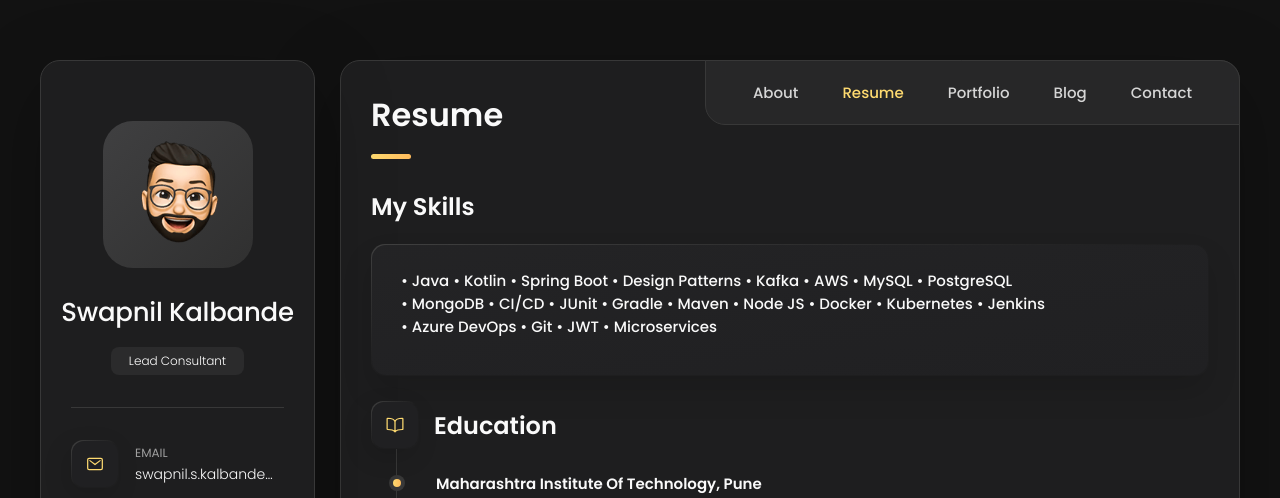
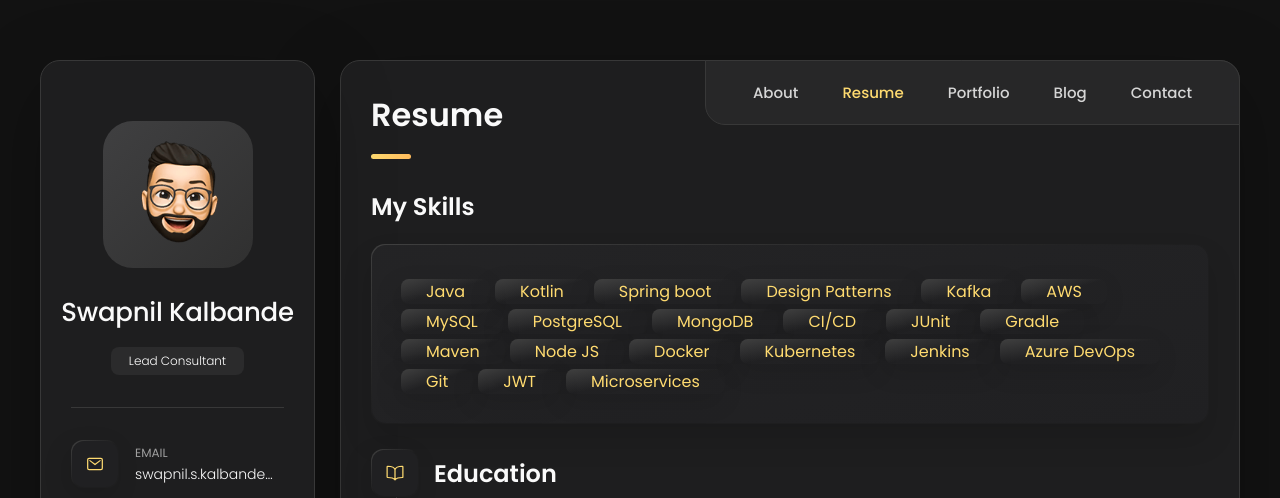
Before and after one commit to kalbandeSwapnil/kalbandeSwapnil.github.io, a plain HTML site: page index.html in a window 1280 px wide. Both pictures are taken after a click on the button "Resume". Shown: the top 498 px of the page. Drawn offline with nearby package versions, Linux system fonts and the light colour scheme.

Commit message:
update blog section

```diff
--- a/assets/css/style.css
+++ b/assets/css/style.css
@@ -757,7 +757,29 @@ main {
 .clients-item img:hover { filter: grayscale(0); }
 
 
-
+.chip {
+  position: relative;
+  background: var(--border-gradient-onyx);
+  border-radius: 8px;
+  display: flex;
+  padding: 0 25px;
+  width: fit-content;
+  justify-content: center;
+  align-items: center;
+  font-size: 16px;
+  color: var(--orange-yellow-crayola);
+  box-shadow: var(--shadow-1);
+  gap: 5px;
+}
+
+.chips-container {
+  display: flex;
+  flex-wrap: wrap;
+  gap: 5px;
+  width: inherit;
+  margin: auto;
+  margin-top: 10px;
+}
 
 
 /*-----------------------------------*\
@@ -1240,7 +1262,30 @@ textarea.form-input::-webkit-resizer { display: none; }
    */
 
   .clients-item { min-width: calc(33.33% - 10px); }
-
+  .chip {
+
+    position: relative;
+    background: var(--border-gradient-onyx);
+    border-radius: 8px;
+    display: flex;
+    padding: 0 25px;
+    width: fit-content;
+    justify-content: center;
+    align-items: center;
+    font-size: 16px;
+    color: var(--orange-yellow-crayola);
+    box-shadow: var(--shadow-1);
+    gap: 5px;
+  }
+
+  .chips-container {
+    display: flex;
+    flex-wrap: wrap;
+    gap: 5px;
+    width: inherit;
+    margin: auto;
+    margin-top: 10px;
+}
 
 
   /**
@@ -1539,6 +1584,31 @@ textarea.form-input::-webkit-resizer { display: none; }
 
   .form-btn ion-icon { font-size: 18px; }
 
+  .chip {
+
+    position: relative;
+    background: var(--border-gradient-onyx);
+    border-radius: 8px;
+    display: flex;
+    padding: 0 25px;
+    width: fit-content;
+    justify-content: center;
+    align-items: center;
+    font-size: 16px;
+    color: var(--orange-yellow-crayola);
+    box-shadow: var(--shadow-1);
+    gap: 5px;
+  }
+
+  .chips-container {
+    display: flex;
+    flex-wrap: wrap;
+    gap: 5px;
+    width: inherit;
+    margin: auto;
+    margin-top: 10px;
+}
+
 }
 
 
@@ -1638,6 +1708,30 @@ textarea.form-input::-webkit-resizer { display: none; }
     width: max-content;
     margin-left: auto;
   }
+  .chip {
+
+    position: relative;
+    background: var(--border-gradient-onyx);
+    border-radius: 8px;
+    display: flex;
+    padding: 0 25px;
+    width: fit-content;
+    justify-content: center;
+    align-items: center;
+    font-size: 16px;
+    color: var(--orange-yellow-crayola);
+    box-shadow: var(--shadow-1);
+    gap: 5px;
+  }
+
+  .chips-container {
+    display: flex;
+    flex-wrap: wrap;
+    gap: 5px;
+    width: inherit;
+    margin: auto;
+    margin-top: 10px;
+}
 
 }
 
@@ -1754,6 +1848,30 @@ textarea.form-input::-webkit-resizer { display: none; }
 
   .blog-banner-box { height: 230px; }
 
+  .chip {
+
+    position: relative;
+    background: var(--border-gradient-onyx);
+    border-radius: 8px;
+    display: flex;
+    padding: 0 25px;
+    width: fit-content;
+    justify-content: center;
+    align-items: center;
+    font-size: 16px;
+    color: var(--orange-yellow-crayola);
+    box-shadow: var(--shadow-1);
+    gap: 5px;
+  }
+
+  .chips-container {
+    display: flex;
+    flex-wrap: wrap;
+    gap: 5px;
+    width: inherit;
+    margin: auto;
+    margin-top: 10px;
+}
 }
 
 
@@ -1871,8 +1989,30 @@ textarea.form-input::-webkit-resizer { display: none; }
 
   .social-list { justify-content: center; }
 
-
-
+  .chip {
+
+    position: relative;
+    background: var(--border-gradient-onyx);
+    border-radius: 8px;
+    display: flex;
+    padding: 0 25px;
+    width: fit-content;
+    justify-content: center;
+    align-items: center;
+    font-size: 16px;
+    color: var(--orange-yellow-crayola);
+    box-shadow: var(--shadow-1);
+    gap: 5px;
+  }
+
+  .chips-container {
+    display: flex;
+    flex-wrap: wrap;
+    gap: 5px;
+    width: inherit;
+    margin: auto;
+    margin-top: 10px;
+}
   /**
 	 * RESUME
 	 */
--- a/index.html
+++ b/index.html
@@ -333,41 +333,34 @@
         <section class="skill">
 
           <h3 class="h3 skills-title">My skills</h3>
-
           <ul class="skills-list content-card">
-
-            <li class="skills-item">
-              <div class="title-wrapper">
-                <h5 class="h5">
-                  • Java
-                  • Kotlin
-                  • Spring boot
-                  • Design Patterns
-                  • Kafka
-                  • AWS
-                  • MySQL
-                  • PostgreSQL
-                  <br>• MongoDB
-                  • CI/CD
-                  • JUnit
-                  • Gradle
-                  • Maven
-                  • Node JS
-                  • Docker
-                  • Kubernetes
-                  • Jenkins
-                  <br>
-                  • Azure DevOps
-                  • Git
-                  • JWT
-                  • Microservices
-                </h5>
-              </div>
+            <li class="skills-item chips-container">
+                  <div class="chip">Java </div>
+                  <div class="chip"> Kotlin </div>
+                  <div class="chip">Spring boot</div>
+                  <div class="chip">Design Patterns</div>
+                  <div class="chip">Kafka</div>
+                  <div class="chip">AWS</div>
+                  <div class="chip">MySQL</div>
+                  <div class="chip">PostgreSQL</div>
+                  <div class="chip">MongoDB</div>
+                  <div class="chip">CI/CD</div>
+                  <div class="chip">JUnit</div>
+                  <div class="chip">Gradle</div>
+                  <div class="chip">Maven</div>
+                  <div class="chip">Node JS</div>
+                  <div class="chip">Docker</div>
+                  <div class="chip">Kubernetes</div>
+                  <div class="chip">Jenkins</div>
+                  <div class="chip">Azure DevOps</div>
+                  <div class="chip">Git</div>
+                  <div class="chip"> JWT</div>
+                  <div class="chip">Microservices</div>
             </li>
           </ul>
-
         </section>
         <br>
+
         <section class="timeline">
 
           <div class="title-wrapper">
@@ -428,29 +421,6 @@
               <span>September 2023 — Present</span>
 
               <p class="timeline-text">
-                Skills:
-                • Java
-                • Kotlin
-                • Spring boot
-                • Design Patterns
-                • Kafka
-                • AWS
-                • MySQL
-                • PostgreSQL
-                <br>• MongoDB
-                • CI/CD
-                • JUnit
-                • Gradle
-                • Maven
-                • Node JS
-                • Docker
-                • Kubernetes
-                • Jenkins
-                • Azure DevOps
-                • Git
-                • JWT
-                • Microservices
-                <br />
                 <br> • Anchoring design and planning exercises with business analysts and client stakeholders for future release rollouts.
                 <br> • Providing guidance and direction to the development team, adhering to best practices and delivering high-quality code to optimize quality, delivery efficiency, and reduce technical debt.
                 <br> • Orchestrated and guided cross-functional teams of 10+ members, enabling seamless collaboration and achieving on-time project completion while improving team efficiency by 27%.
@@ -508,8 +478,6 @@
 
         </section>
 
-
-
       </article>
 
 
@@ -531,16 +499,10 @@
           <ul class="filter-list">
 
             <li class="filter-item">
-              <button class="active" data-filter-btn>All</button>
+              <button class="active" data-filter-btn>Comming soon </button>
             </li>
 
-            <li class="filter-item">
-              <button data-filter-btn>Mobile Applications</button>
-            </li>
 
-            <li class="filter-item">
-              <button data-filter-btn>Pub.dev</button>
-            </li>
 
           </ul>
 
@@ -577,39 +539,11 @@
           <ul class="project-list">
 
             <li class="project-item  active" data-filter-item data-category="web development">
-              <a href="#">
 
-                <figure class="project-img">
-                  <div class="project-item-icon-box">
-                    <ion-icon name="eye-outline"></ion-icon>
-                  </div>
-
-                  <img src="./assets/images/project-1.jpg" alt="finance" loading="lazy">
-                </figure>
-
-                <h3 class="project-title">Finance</h3>
-
-                <p class="project-category">Web development</p>
-
-              </a>
             </li>
 
             <li class="project-item  active" data-filter-item data-category="web development">
-              <a href="#">
 
-                <figure class="project-img">
-                  <div class="project-item-icon-box">
-                    <ion-icon name="eye-outline"></ion-icon>
-                  </div>
-
-                  <img src="./assets/images/project-2.png" alt="orizon" loading="lazy">
-                </figure>
-
-                <h3 class="project-title">Orizon</h3>
-
-                <p class="project-category">Web development</p>
-
-              </a>
             </li>
 
 
@@ -638,28 +572,58 @@
           <ul class="blog-posts-list">
 
             <li class="blog-post-item">
-              <a href="https://medium.com/@i_m_alfaizkhan/exploring-the-stripe-payment-gateway-in-flutter-e8524a0ade75"
+              <a href="https://medium.com/@swapnil.s.kalbande/integrating-jenkins-with-sonarqube-for-automated-quality-gate-checks-4e981cdcf2a8"
                 target="_blank">
 
                 <figure class="blog-banner-box">
-                  <img src="./assets/images/blog-1.jpg" alt="Exploring the Stripe Payment Gateway In Flutter"
+                  <img src="./assets/images/blog-1.jpg" alt="Integrating Jenkins with SonarQube for Automated Quality Gate Checks"
                     loading="lazy">
                 </figure>
 
                 <div class="blog-content">
 
                   <div class="blog-meta">
-                    <p class="blog-category">Flutter</p>
+                    <p class="blog-category">Jenkins</p>
 
                     <span class="dot"></span>
 
-                    <time datetime="2022-07-27">Jul 27, 2022 · 7 min read</time>
+                    <time datetime="2022-07-27"> Jan 23, 2025 · 3 min read</time>
                   </div>
 
-                  <h3 class="h3 blog-item-title">Exploring the Stripe Payment Gateway In Flutter</h3>
+                  <h3 class="h3 blog-item-title">Integrating Jenkins with SonarQube for Automated Quality Gate Checks</h3>
 
                   <p class="blog-text">
-                    Stripe payment gateway integration in flutter project.
+                    Jenkins and SonarQube, when integrated, provide a powerful mechanism to enforce code quality gates in CI/CD pipelines.
+                  </p>
+
+                </div>
+
+              </a>
+            </li>
+
+            <li class="blog-post-item">
+              <a href="https://medium.com/@swapnil.s.kalbande/trunk-based-development-vs-feature-branching-which-strategy-to-choose-for-your-team-d92e8f8ec8d4"
+                target="_blank">
+
+                <figure class="blog-banner-box">
+                  <img src="./assets/images/blog-2.jpg" alt="Trunk-Based Development vs Feature Branching"
+                    loading="lazy">
+                </figure>
+
+                <div class="blog-content">
+
+                  <div class="blog-meta">
+                    <p class="blog-category">Branching  Strategy</p>
+
+                    <span class="dot"></span>
+
+                    <time datetime="2022-07-27">Jan 23, 2022 · 4 min read</time>
+                  </div>
+
+                  <h3 class="h3 blog-item-title">Trunk-Based Development vs Feature Branching</h3>
+
+                  <p class="blog-text">
+                    Two popular strategies for managing code changes are Trunk-Based Development (TBD) and Feature Branching.
                   </p>
 
                 </div>
@@ -690,7 +654,7 @@
         <section class="mapbox" data-mapbox>
           <figure>
             <iframe
-              src="https://www.google.com/maps?width=600&amp;height=400&amp;hl=en&amp;q=vadodara&amp;t&amp;z=14&amp;ie=UTF8&amp;iwloc=B&amp;output=embed"
+              src="https://www.google.com/maps?width=600&amp;height=400&amp;hl=en&amp;q=pune&amp;t&amp;z=14&amp;ie=UTF8&amp;iwloc=B&amp;output=embed"
               width="400" height="300" loading="lazy"></iframe>
           </figure>
         </section>
```
Also changed, not shown: assets/images/blog-1.jpg, assets/images/blog-2.jpg (added).
